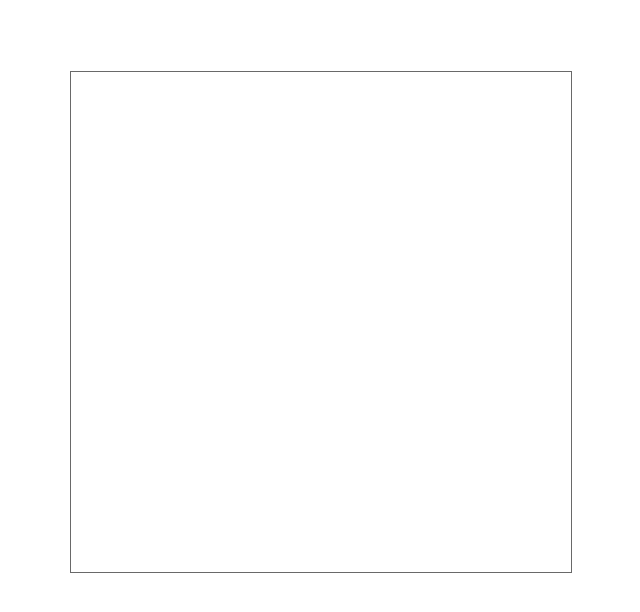
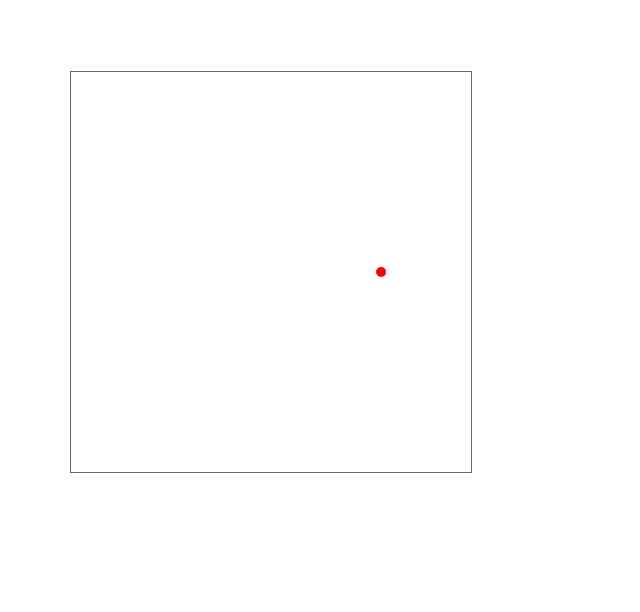
Before and after one commit to Artur8090/Project-Canvas-Visualization, a plain HTML site: page index.html in a window 1280 px wide. Shown: the whole page, without its empty margins (380-1020 px from the left). Drawn offline with Linux system fonts and the light colour scheme.

Commit message:
Dot movement on canvas

```diff
--- a/index.html
+++ b/index.html
@@ -7,7 +7,7 @@
     <link rel="stylesheet" href="style.css">
 </head>
 <body>
-    <canvas id="drawingCanvas" width="500" height="500"></canvas>
+    <canvas id="canvas" width="400" height="400"></canvas>
     <script src="script.js"></script>
 </body>
 </html>
--- a/script.js
+++ b/script.js
@@ -0,0 +1,22 @@
+const canvas = document.getElementById('canvas');
+const context = canvas.getContext('2d');
+let x = 0;
+const y = 200;
+const dotRadius = 5;
+const speed = 5;
+
+function drawDot() {
+    context.clearRect(0, 0, canvas.width, canvas.height);
+    context.beginPath();
+    context.arc(x, y, dotRadius, 0, Math.PI * 2);
+    context.fillStyle = 'red';
+    context.fill();
+    context.closePath();
+
+    x += speed;
+    if (x - dotRadius > canvas.width) {
+        x = -dotRadius;
+    }
+}
+
+setInterval(drawDot, 16);
```
